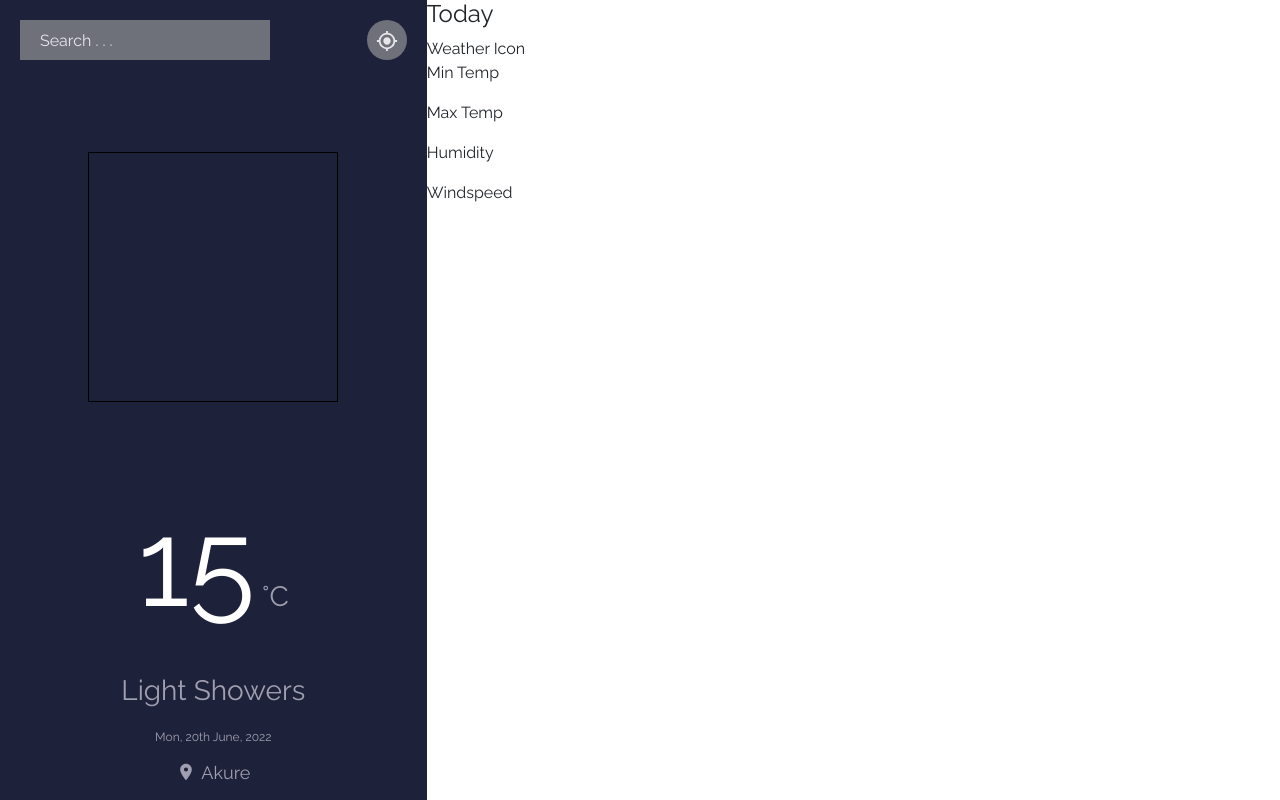
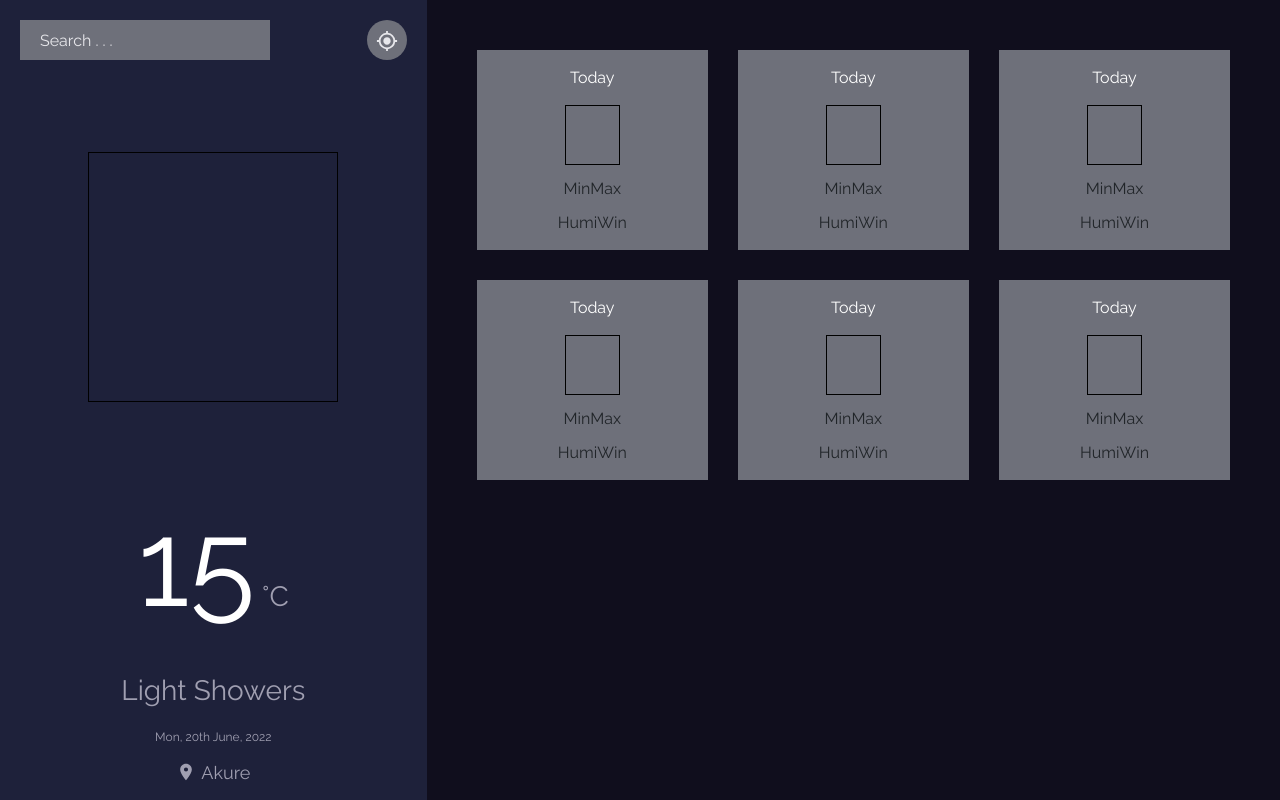
Before and after one commit to smtoyedeji/react-weather-app, a React (Create React App) app: page / in a window 1280 px wide. Built offline with nearby package versions, Linux system fonts and the light colour scheme.

Commit message:
WeatherForecast component in progress

```diff
--- a/src/CurrentWeather.css
+++ b/src/CurrentWeather.css
@@ -13,10 +13,6 @@
     display: flex;
     justify-content: space-between;
     align-items: center;
-}
-
-.color--one {
-    background-color: #6E707A !important;
 }
 
 .search--location input {
--- /dev/null
+++ b/src/WeatherForecast.css
@@ -0,0 +1,56 @@
+.weather--forecast {
+    background: #100E1D;
+    display: grid;
+    grid-template-columns: repeat(auto-fit, 140px);
+    grid-auto-rows: 200px;
+    justify-content: center;
+    padding: 50px;
+    gap: 30px;
+}
+
+.weather--card {
+    width: 100%;
+    margin: 0 auto;
+    background-color: #6E707A;
+    font-size: 16px;
+    display: flex;
+    flex-direction: column;
+    justify-items: center;
+    align-items: center;
+    font-weight: 500;
+    line-height: 18px;
+}
+.weather--card h4 {
+    margin-top: 18px;
+    font-size: 16px;
+    color: #FFF;
+}
+
+.weather--icon {
+    width: 55px;
+    height: 60px;
+    border: 1px solid black;
+    margin-top: 10px;
+}
+.temp {
+    margin-top: 15px;
+    display: flex;
+    justify-content: space-around;
+}
+
+.humidity-windspeed {
+    display: flex;
+    justify-content: space-around;
+}
+
+@media only screen and (min-width: 600px) {
+    .weather--forecast {
+        grid-template-columns: 1fr 1fr 1fr;
+    }
+}
+
+@media only screen and (min-width: 1400px) {
+    .weather--forecast {
+        grid-template-columns: repeat(6, 1fr);
+    }
+}
--- a/src/components/WeatherForecast.js
+++ b/src/components/WeatherForecast.js
@@ -1,15 +1,82 @@
-import React from 'react'
+import React from 'react';
+import "../WeatherForecast.css"
 
 export default function WeatherForecast(props) {
     console.log(props)
     return (
-    <div className="weather--forecast">
-        <h4>Today</h4>
-        <div>Weather Icon</div>
-        <p>Min Temp</p>
-        <p>Max Temp</p>
-        <p>Humidity</p>
-        <p>Windspeed</p>
-    </div>
+      <div className="weather--forecast">
+        <div className="weather--card">
+          <h4>Today</h4>
+          <div className="weather--icon"></div>
+          <div className="temp">
+            <p>Min</p>
+            <p>Max</p>
+          </div>
+          <div className="humidity-windspeed">
+            <p>Humi</p>
+            <p>Win</p>
+          </div>
+        </div>
+        <div className="weather--card">
+          <h4>Today</h4>
+          <div className="weather--icon"></div>
+          <div className="temp">
+            <p>Min</p>
+            <p>Max</p>
+          </div>
+          <div className="humidity-windspeed">
+            <p>Humi</p>
+            <p>Win</p>
+          </div>
+        </div>
+        <div className="weather--card">
+          <h4>Today</h4>
+          <div className="weather--icon"></div>
+          <div className="temp">
+            <p>Min</p>
+            <p>Max</p>
+          </div>
+          <div className="humidity-windspeed">
+            <p>Humi</p>
+            <p>Win</p>
+          </div>
+        </div>
+        <div className="weather--card">
+          <h4>Today</h4>
+          <div className="weather--icon"></div>
+          <div className="temp">
+            <p>Min</p>
+            <p>Max</p>
+          </div>
+          <div className="humidity-windspeed">
+            <p>Humi</p>
+            <p>Win</p>
+          </div>
+        </div>
+        <div className="weather--card">
+          <h4>Today</h4>
+          <div className="weather--icon"></div>
+          <div className="temp">
+            <p>Min</p>
+            <p>Max</p>
+          </div>
+          <div className="humidity-windspeed">
+            <p>Humi</p>
+            <p>Win</p>
+          </div>
+        </div>
+        <div className="weather--card">
+          <h4>Today</h4>
+          <div className="weather--icon"></div>
+          <div className="temp">
+            <p>Min</p>
+            <p>Max</p>
+          </div>
+          <div className="humidity-windspeed">
+            <p>Humi</p>
+            <p>Win</p>
+          </div>
+        </div>
+      </div>
   )
 }
```
